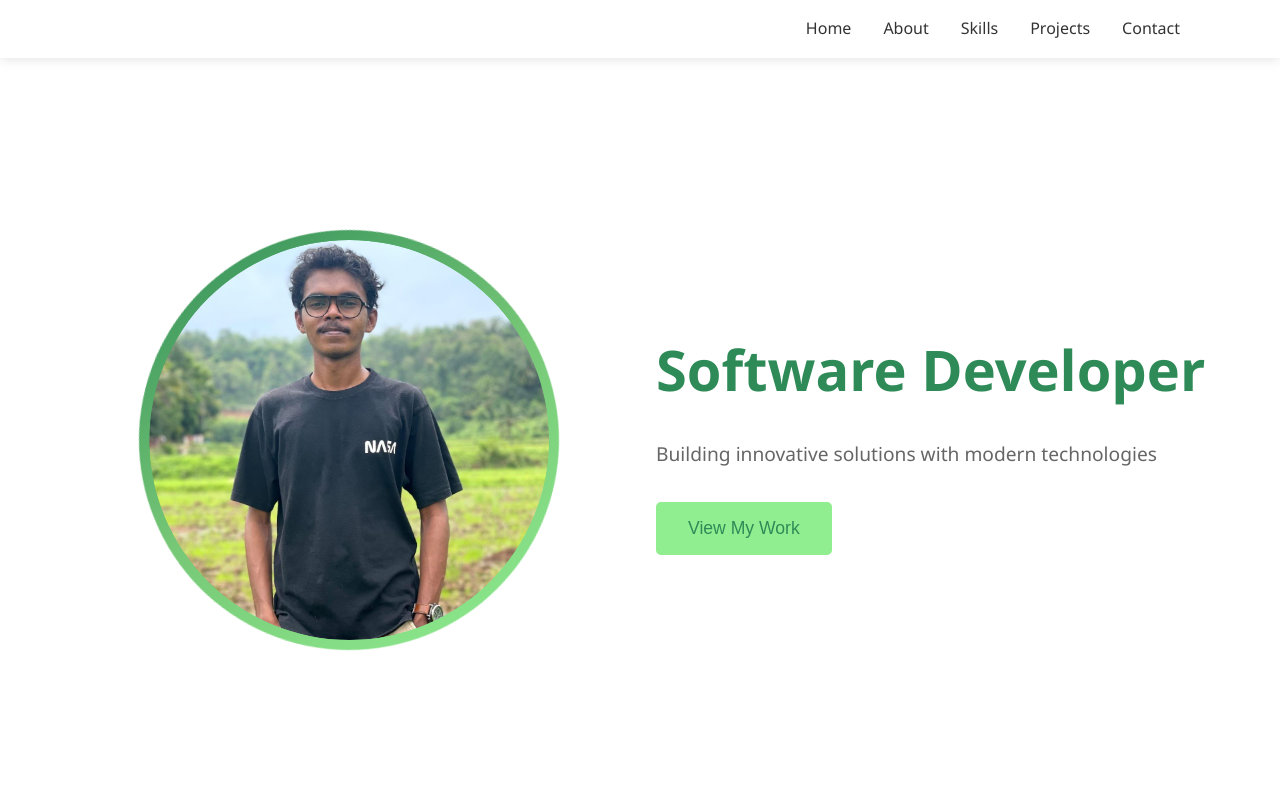
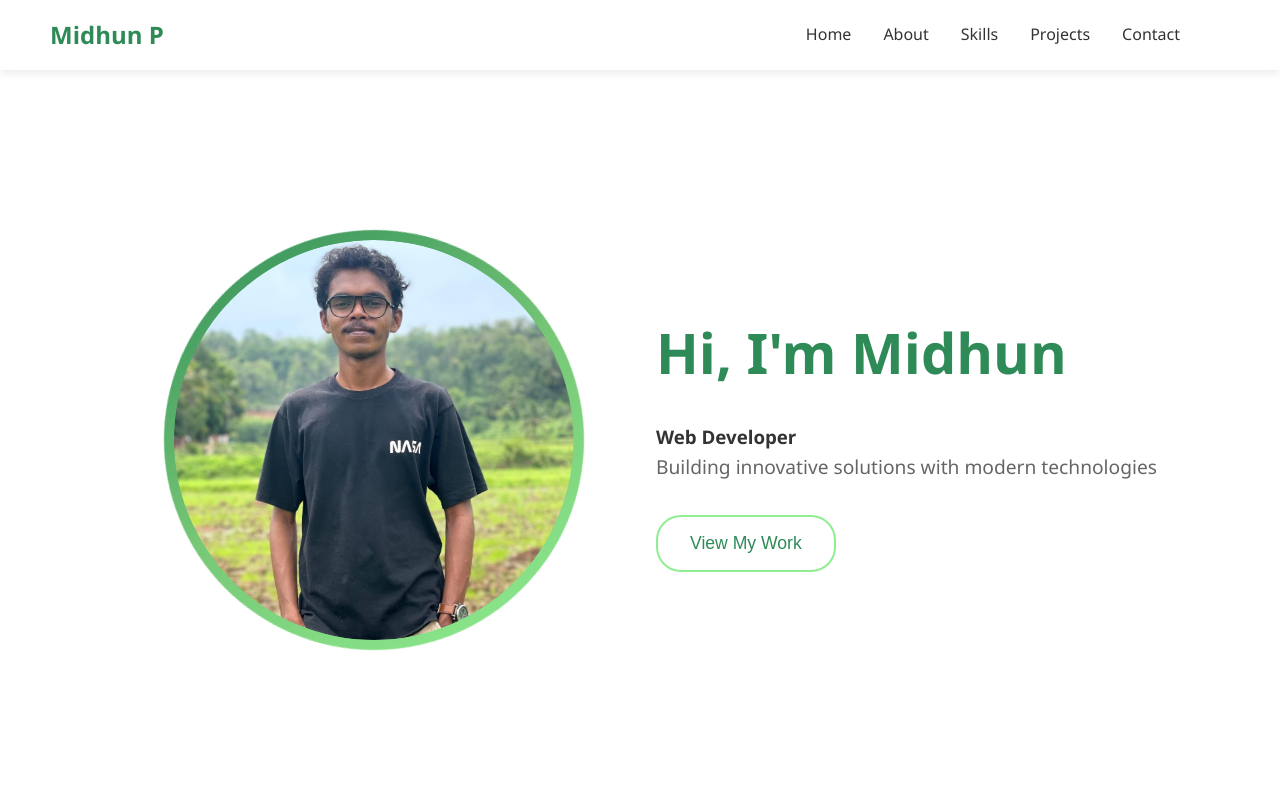
Before and after one commit to midhunwalker/portfolio, a React (Create React App) app: page / in a window 1280 px wide. Shown: the top 800 px of the page. Built offline with nearby package versions, Linux system fonts and the light colour scheme.

Commit message:
Updated changes

```diff
--- a/package.json
+++ b/package.json
@@ -4,10 +4,12 @@
   "private": true,
   "dependencies": {
     "@emailjs/browser": "^4.4.1",
+    "@fortawesome/fontawesome-free": "^6.7.2",
     "@testing-library/dom": "^10.4.0",
     "@testing-library/jest-dom": "^6.6.3",
     "@testing-library/react": "^14.2.1",
     "@testing-library/user-event": "^14.5.2",
+    "mdb-react-ui-kit": "^9.0.0",
     "react": "^18.2.0",
     "react-dom": "^18.2.0",
     "react-icons": "^4.12.0",
@@ -45,5 +47,4 @@
     "gh-pages": "^6.3.0"
   },
   "homepage": "https://portfolio-six-rust-96.vercel.app/"
-
 }
--- a/src/components/Hero.js
+++ b/src/components/Hero.js
@@ -1,33 +1,44 @@
 import React from 'react';
-import MidhunImage from '../Midhun.jpeg'; // Import your photo
+import { MDBIcon } from 'mdb-react-ui-kit'; // Added missing import
+import MidhunImage from '../Midhun.jpeg';
 import '../index.css';
 
 const Hero = () => {
   const scrollToProjects = () => {
     const projectsSection = document.getElementById('projects');
-    projectsSection.scrollIntoView({ behavior: 'smooth' });
+    if (projectsSection) {
+      projectsSection.scrollIntoView({ behavior: 'smooth' });
+    }
   };
 
   return (
     <section id="home" className="hero">
       <div className="container">
         <div className="hero-content">
-        <div className="hero-image">
+          <div className="hero-image">
             <img
-              src={MidhunImage} // Use imported image
-              alt="Midhun P"
+              src={MidhunImage}
+              alt="Midhun P - Web Developer"
               className="profile-photo"
             />
           </div>
+
           <div className="hero-text">
-            <h1>Software Developer</h1>
+            <h1>Hi, I'm Midhun</h1>
+            <h3>Web Developer</h3>
             <p>Building innovative solutions with modern technologies</p>
-            <button className="cta-button" onClick={scrollToProjects}>
+
+            <button
+              className="cta-button"
+              onClick={scrollToProjects}
+              aria-label="View my work"
+            >
               View My Work
             </button>
           </div>
+        </div>
 
-        </div>
+        <MDBIcon fas icon="angle-double-down" className="scroll-indicator" />
       </div>
     </section>
   );
--- a/src/components/Navbar.js
+++ b/src/components/Navbar.js
@@ -7,7 +7,7 @@ const Navbar = () => {
   return (
     <nav className="navbar">
       <div className="nav-content">
-        <div className="logo"></div>
+        <div className="logo">Midhun P</div>
 
         {/* Desktop Navigation */}
         <div className="nav-links desktop-menu">
--- a/src/index.css
+++ b/src/index.css
@@ -4,6 +4,7 @@
   --accent-green: #76c776;
   --dark-green: #2e8b57;
   --text-dark: #333333;
+
 }
 
 /* ================ Base Styles ================ */
@@ -41,12 +42,14 @@ body {
   display: flex;
   justify-content: space-between;
   align-items: center;
+
 }
 
 .logo {
   color: var(--dark-green);
   font-size: 1.5rem;
   font-weight: 700;
+  padding-left: 50px;
 }
 
 /* Desktop Navigation */
@@ -236,19 +239,28 @@ body {
 }
 
 .cta-button {
-  background-color: var(--light-green);
-  color: var(--dark-green);
+  background-color: white;
+  color: var(--dark-green);  /* Changed to dark green text */
   padding: 1rem 2rem;
-  border: none;
-  border-radius: 5px;
+  border: 2px solid var(--light-green);
+  border-radius: 25px;  /* More curved edges */
   font-size: 1.1rem;
   cursor: pointer;
   transition: all 0.3s ease;
+  font-weight: 500;
 }
 
+/* Hover state */
 .cta-button:hover {
-  background-color: var(--accent-green);
-  color: var(--white);
+  border-color: var(--dark-green);
+  color: var(--darker-green);
+}
+
+/* Click animation */
+.cta-button:active {
+  transform: scale(0.92);  /* Slightly more scale-down */
+  background-color: var(--light-green);
+  color: white;
 }
 
 /* ================ About Section ================ */
```
Also changed, not shown: 1 other file (tests, documents, lock files or other folders).
